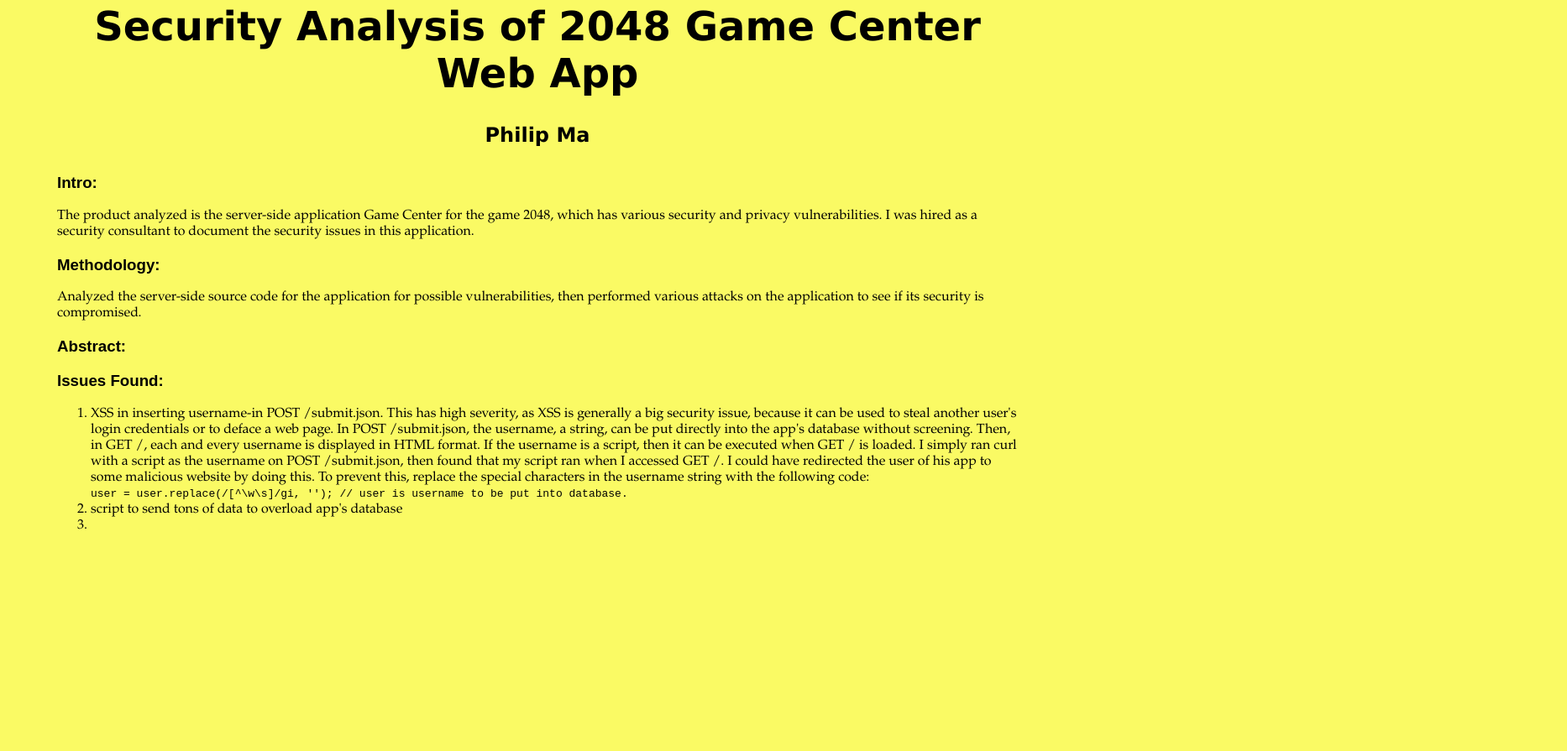
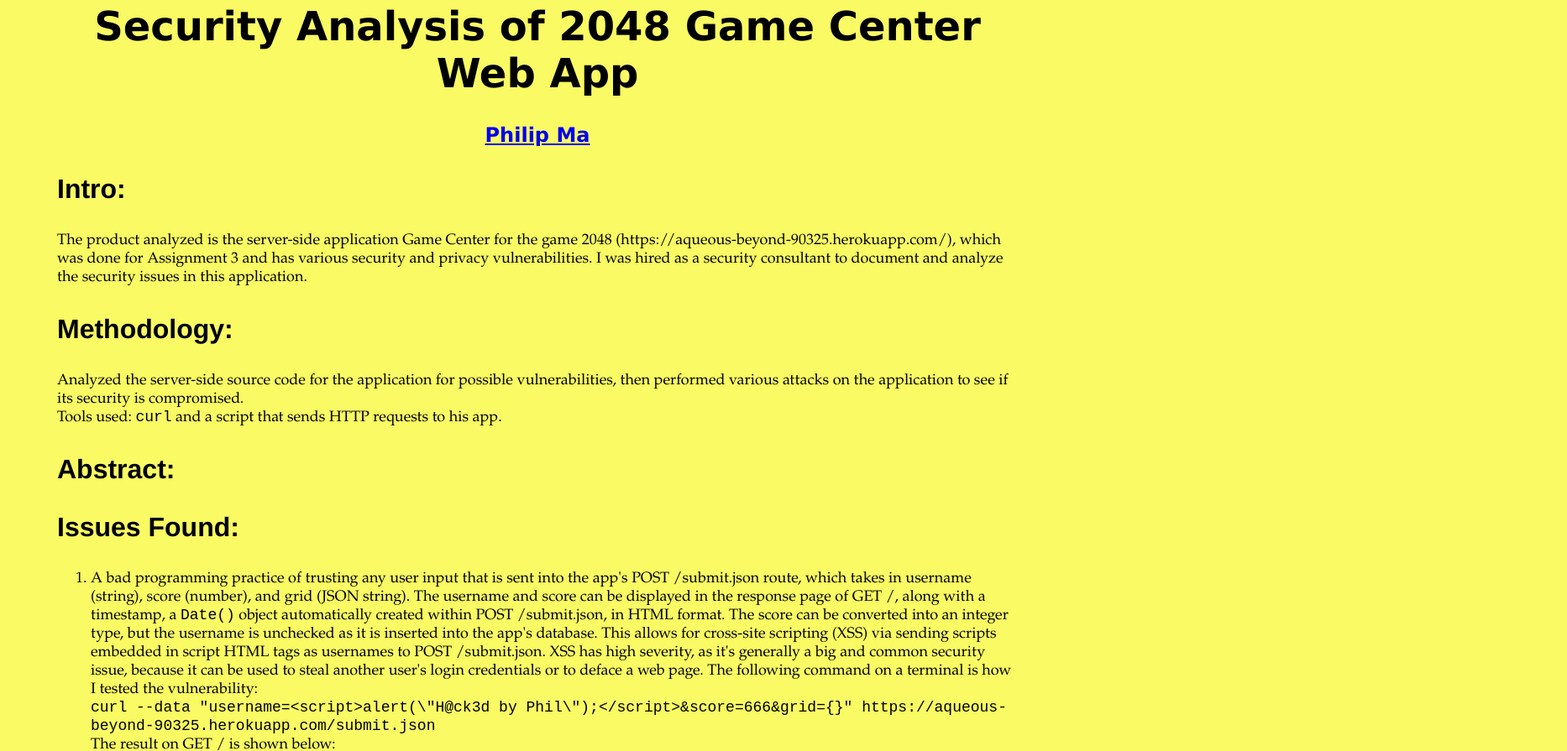
Before and after one commit to tuftsdev/comp20-yma, a plain HTML site: page security/hw4.html in a window 1280 px wide. Shown: the part 97-992 px from the top of the page at 84% size, 1866 px wide, since content can reach past the window. Before the commit the page ends 817 px from the top, so only its background shows below. Drawn offline with Linux system fonts and the light colour scheme.

Commit message:
Revised descriptions of issues found so far

```diff
--- a/security/hw4.css
+++ b/security/hw4.css
@@ -22,8 +22,15 @@ body {
 }
 
 h3 {
-	font-family: Arial;
+	font-family: Helvetica;
+	font-size: 32px;
 }
 p, li {
 	font-family: "Palatino Linotype", "Book Antiqua", Palatino, serif;
+	font-size: 18px;
+	margin-bottom: 5px;
 }
+
+tt {
+	margin-bottom: 10px;
+}
--- a/security/hw4.html
+++ b/security/hw4.html
@@ -2,34 +2,44 @@
 
 <html>
 	<head>
+		<meta charset="utf-8" />
 		<title>Philip Ma's Security Analysis</title>
-		<link rel="stylesheet" href="hw4.css"/>
-		<link rel="shortcut icon" href="favicon.ico">
+		<link rel="stylesheet" href="hw4.css" />
+		<link rel="shortcut icon" href="favicon.ico" />
 	</head>
 
 	<body>
 		<div id="header">
 			<h1>Security Analysis of 2048 Game Center Web App</h1>
-			<h4>Philip Ma</h4>
+			<h4><a href="https://yichuanma95.github.io/">Philip Ma</a></h4>
 		</div>
 
 		<h3>Intro:</h3>
-		<p>The product analyzed is the server-side application Game Center for the game 2048, which has various security and privacy vulnerabilities. I was hired as a security consultant to document the security issues in this application.</p>
+		<p>The product analyzed is the server-side application Game Center for the game 2048 (https://aqueous-beyond-90325.herokuapp.com/), which was done for Assignment 3 and has various security and privacy vulnerabilities. I was hired as a security consultant to document and analyze the security issues in this application.</p>
 
 		<h3>Methodology:</h3>
-		<p>Analyzed the server-side source code for the application for possible vulnerabilities, then performed various attacks on the application to see if its security is compromised.</p>
+		<p>Analyzed the server-side source code for the application for possible vulnerabilities, then performed various attacks on the application to see if its security is compromised.
+		<br />Tools used: <tt>curl</tt> and a script that sends HTTP requests to his app.</p>
 
 		<h3>Abstract:</h3>
-
+		<p></p>
 
 		<h3>Issues Found:</h3>
 		<ol>
-			<li>XSS in inserting username-in POST /submit.json. This has high severity, as XSS is generally a big security issue, because it can be used to steal another user's login credentials or to deface a web page. In POST /submit.json, the username, a string, can be put directly into the app's database without screening. Then, in GET /, each and every username is displayed in HTML format. If the username is a script, then it can be executed when GET / is loaded. I simply ran curl with a script as the username on POST /submit.json, then found that my script ran when I accessed GET /. I could have redirected the user of his app to some malicious website by doing this. To prevent this, replace the special characters in the username string with the following code:<br />
-			<tt>user = user.replace(/[^\w\s]/gi, ''); // user is username to be put into database.</tt>
-			</li>
-			<li>script to send tons of data to overload app's database</li>
+			<li>A bad programming practice of trusting any user input that is sent into the app's POST /submit.json route, which takes in username (string), score (number), and grid (JSON string). The username and score can be displayed in the response page of GET /, along with a timestamp, a <tt>Date()</tt> object automatically created within POST /submit.json, in HTML format. The score can be converted into an integer type, but the username is unchecked as it is inserted into the app's database. This allows for cross-site scripting (XSS) via sending scripts embedded in script HTML tags as usernames to POST /submit.json. XSS has high severity, as it's generally a big and common security issue, because it can be used to steal another user's login credentials or to deface a web page. The following command on a terminal is how I tested the vulnerability:<br />
+			<tt>curl --data "username=&lt;script&gt;alert(\"H@ck3d by Phil\");&lt;/script&gt;&amp;score=666&amp;grid={}" https://aqueous-beyond-90325.herokuapp.com/submit.json</tt><br />
+			The result on GET / is shown below:<br />
+			<img src="screenshot1.png" alt="XSS result screenshot" /><br />
+			As seen above, the script injected into the HTML ran when the page was loaded, thus displaying the <tt>alert()</tt> dialog. With this, I could have redirected the user to some malicious website or inserted some image in there. To prevent this attack, the app's developer should use regex to replace the special characters in the username string, like this:<br />
+			<tt>user = user.replace(/[^\w\s]/gi, ''); // user is username to be put into database.</tt><br />
+			Generally, user input should never be trusted in a POST request. Plus, the developer should limit who can send the requests when enabling cross-origin request sharing (CORS) for POST /submit.json, rather than use <tt>*</tt> for CORS.</li>
+
+			<li>A way to inject data into the app's database. With CORS enabled for everyone with <tt>*</tt> in POST /submit.json, someone evil can write and run a simple script that sends an object with a bogus username, score, and grid in a HTTP request to that route many many times to overload the database and prevent another user from submitting a high score to this app. This has low to moderate severity, because the user will be unable to use the app normally to submit 2048 high scores, despite not having anything stolen. Plus, as this is a Heroku app, it has a mLab MongoDB add-on, which is its database, with the basic free plan (Sandbox), so its storage capacity is limited. This allows for the database to be overloaded quite easily. I tested this vulnerability by running a script that repeatedly sends an object with username "masterful" and score 25000 (high so it can be at the top) to this app's server. Back to the screenshot above, there are the recurring entries with the same data displayed, which means that my script worked. To prevent this attack, the developer should restrict CORS by not using <tt>*</tt> in the server-side code.</li>
+
 			<li></li>
 		</ol>
 
+		<h3>Conclusion:</h3>
+		<p></p>
 	</body>
 </html>
```
Also changed, not shown: security/screenshot1.png (added).
